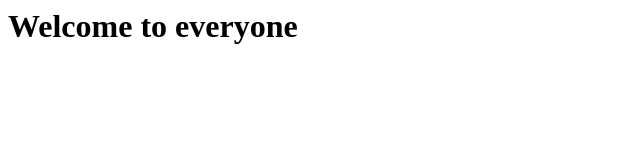
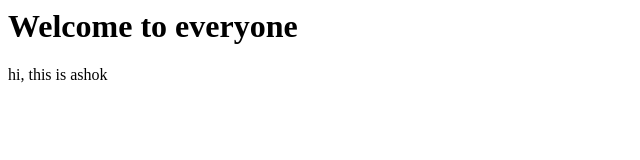
Before and after one commit to ashokadamant/javapros, a plain HTML site: page Index.html in a window 1280 px wide. Shown: the full height of the page, 0-640 px from the left. Drawn offline with Linux system fonts and the light colour scheme.

Commit message:
added a <p> tag to index.html

```diff
--- a/Index.html
+++ b/Index.html
@@ -4,5 +4,7 @@
   </head>
   <body>
     <h1>Welcome to everyone</h1>
+    <p>hi, this is ashok</p>
+
   </body>
 </html>
```
